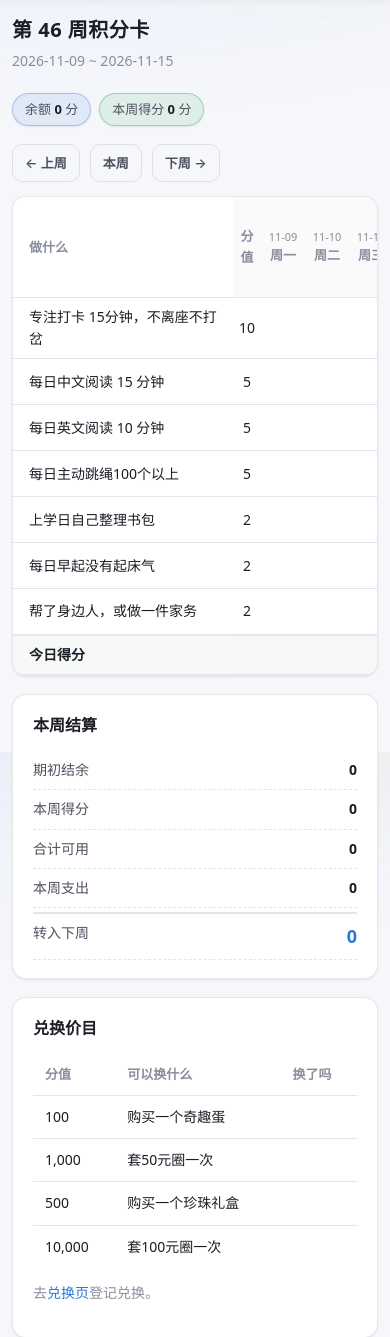
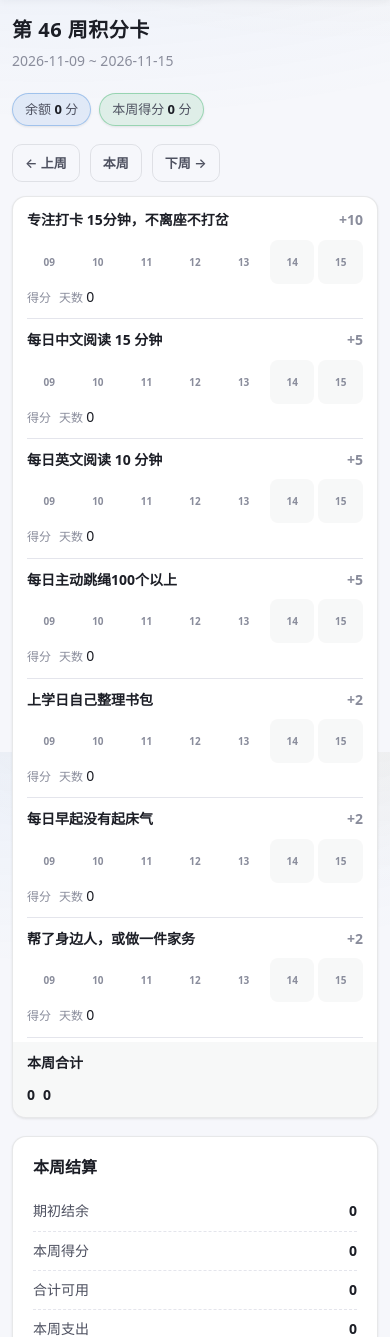
Before and after one commit to wangweitung/kid-points, a Flask app: page /week in a window 390 px wide. Shown: the part 92-1429 px from the top of the page. Run offline with Flask 3, Linux system fonts and the light colour scheme; the visitor is signed in with stand-in values (Sample User, id 1); data comes from the database, SQL or seed files in the repository; tables that the repository leaves empty hold one stand-in row (values such as "Sample post").

Commit message:
周积分卡重构为 Grid 布局：移动端任务卡片化、7 格平铺，无需横向滚动

```diff
--- a/app/static/app.js
+++ b/app/static/app.js
@@ -44,8 +44,11 @@ async function doTick(el) {
 
 function applyTick(el, data) {
   el.classList.toggle('done', !!data.done);
-  // week table cell: keep the check mark in sync without a page refresh
-  if (el.classList.contains('cell')) el.textContent = data.done ? '✓' : '';
+  // week board cell: keep the check mark in sync without a page refresh
+  if (el.classList.contains('cell')) {
+    const mark = el.querySelector('.cell-mark');
+    if (mark) mark.textContent = data.done ? '✓' : '';
+  }
 
   setText('today-total', fmtNum(data.today_total));
   setText('today-count', String(data.today_count));
--- a/app/static/style.css
+++ b/app/static/style.css
@@ -279,45 +279,67 @@ table { border-collapse: collapse; width: 100%; }
 .expense { color: var(--danger); font-weight: 600; }
 .row-inactive td { opacity: 0.55; }
 
-.week-table th, .week-table td {
+/* week board: grid layout, no horizontal scroll on mobile */
+.week-board {
+  display: grid;
+  grid-template-columns: minmax(140px, 1.5fr) 52px repeat(7, minmax(44px, 1fr)) 60px 68px;
+  align-items: center;
+  padding: 4px 14px 8px;
+  overflow: visible;
+}
+.wrow { display: contents; }
+.wc {
+  padding: 8px 4px;
   border-bottom: 1px solid var(--grid);
-  padding: 8px 6px;
   text-align: center;
+  min-width: 0;
 }
-.week-table .col-task { text-align: left; min-width: 220px; padding-left: 16px; }
-.week-table .col-value, .week-table .col-sum { font-variant-numeric: tabular-nums; }
-.week-table thead th {
-  color: var(--muted);
-  font-size: 13px;
-  background: rgba(11, 11, 11, 0.02);
+.wc-name {
+  text-align: left;
+  padding-left: 6px;
+  font-weight: 500;
+  overflow-wrap: anywhere;
 }
-.col-day-date {
+.wc-value, .wc-score, .wc-days { font-variant-numeric: tabular-nums; white-space: nowrap; }
+.wc-daystrip { display: contents; }
+.wc-day-date { display: none; }
+.wrow-head .wc { color: var(--muted); font-size: 13px; font-weight: 600; background: rgba(28, 30, 38, 0.02); }
+.wrow-head .wc-day { display: flex; flex-direction: column; align-items: center; justify-content: center; gap: 0; }
+.wrow-head .wc-day-date {
   display: block;
   font-size: 11px;
   font-weight: 400;
   color: var(--muted);
   font-variant-numeric: tabular-nums;
 }
-.col-day-name { display: block; font-weight: 600; }
-.col-day.today .col-day-date { color: var(--primary); }
-.col-day.today .col-day-name { color: var(--primary); }
-.week-table .num { text-align: right; padding-right: 12px; }
-.cell {
-  width: 46px;
-  min-width: 46px;
+.wc-day-name { display: block; font-weight: 600; }
+.wc-day.today .wc-day-date { color: var(--primary); }
+.wc-day.today .wc-day-name { color: var(--primary); }
+.wc.cell {
+  display: flex;
+  flex-direction: column;
+  align-items: center;
+  justify-content: center;
   height: 42px;
   cursor: pointer;
   user-select: none;
   font-weight: 700;
-  color: transparent;
   border-radius: 8px;
 }
-.cell:hover:not(.future):not(.locked) { background: rgba(42, 120, 214, 0.1); }
-.cell.done { background: var(--good); color: #fff; }
-.cell.future { cursor: default; background: rgba(11, 11, 11, 0.03); }
-.cell.locked { cursor: default; }
-.cell.busy { opacity: 0.6; pointer-events: none; }
-.row-total td { background: rgba(11, 11, 11, 0.03); font-weight: 700; border-top: 2px solid var(--grid); }
+.wc.cell .cell-mark { color: transparent; line-height: 1.2; }
+.wc.cell:hover:not(.future):not(.locked) { background: rgba(42, 120, 214, 0.1); }
+.wc.cell.done { background: var(--good); border-color: var(--good); }
+.wc.cell.done .cell-mark { color: #fff; }
+.wc.cell.future { cursor: default; background: rgba(28, 30, 38, 0.03); }
+.wc.cell.locked { cursor: default; }
+.wc.cell.busy { opacity: 0.6; pointer-events: none; }
+.wrow-total .wc {
+  background: rgba(28, 30, 38, 0.03);
+  font-weight: 700;
+  border-bottom: none;
+  border-top: 2px solid var(--grid);
+  padding: 10px 4px;
+}
 
 /* ---------- month calendar ---------- */
 .cal-card { padding: 14px; }
@@ -603,17 +625,46 @@ code {
   .btn { padding: 10px 18px; font-size: 15px; }
   .nav a.active { box-shadow: none; }
   .task-card { padding: 15px 14px; }
-  .cell { width: 44px; min-width: 44px; height: 46px; }
 
-  /* tables: keep the task/date column visible while scrolling sideways */
-  .week-table .col-task {
-    position: sticky;
-    left: 0;
-    z-index: 1;
-    background: var(--surface);
-    box-shadow: 1px 0 0 var(--grid);
+  /* week board: card-style rows, no horizontal scrolling */
+  .week-board { display: block; padding: 2px 14px 8px; }
+  .wrow {
+    display: flex;
+    flex-wrap: wrap;
+    align-items: center;
+    gap: 2px 8px;
+    padding: 10px 0;
+    border-bottom: 1px solid var(--grid);
   }
-  .week-table .row-total .col-task { background: rgba(28, 30, 38, 0.03); }
+  .wrow-head { display: none; }
+  .wc { border: none; padding: 0; }
+  .wc-name { flex: 1 1 auto; font-weight: 600; }
+  .wc-value { flex: 0 0 auto; color: var(--muted); font-weight: 600; }
+  .wc-score::before { content: "得分 "; font-size: 12px; color: var(--muted); font-weight: 400; }
+  .wc-days::before { content: "天数 "; font-size: 12px; color: var(--muted); font-weight: 400; }
+  .wc-daystrip { flex: 0 0 100%; display: flex; gap: 4px; margin-top: 6px; }
+  .wc-day-date {
+    display: block;
+    font-size: 10px;
+    color: var(--muted);
+    line-height: 1.2;
+    font-variant-numeric: tabular-nums;
+  }
+  .wc.cell { flex: 1 1 0; min-width: 0; height: 44px; }
+  .wc.cell.done .wc-day-date { color: rgba(255, 255, 255, 0.85); }
+  .wrow-total {
+    background: rgba(28, 30, 38, 0.03);
+    margin: 4px -14px -8px;
+    padding: 10px 14px;
+    border-radius: 0 0 14px 14px;
+    border-bottom: none;
+  }
+  .wrow-total .wc { background: transparent; border-top: none; padding: 0; }
+  .wrow-total .wc-day { flex: 1 1 0; min-width: 0; text-align: center; font-weight: 700; }
+  .wrow-total .wc-score::before, .wrow-total .wc-days::before { content: none; }
+  .wrow-total .wc-name { flex: 1 1 auto; }
+
+  /* tables: keep the date column visible while scrolling sideways */
   .data-table th:first-child, .data-table td:first-child {
     position: sticky;
     left: 0;
--- a/app/templates/ui-guide.html
+++ b/app/templates/ui-guide.html
@@ -60,7 +60,7 @@
     <thead><tr><th>区域</th><th>类名 / ID</th><th>说明</th></tr></thead>
     <tbody>
       <tr><td>翻周按钮</td><td><code>.week-nav</code></td><td>上周 / 本周 / 下周</td></tr>
-      <tr><td>周积分卡表格</td><td><code>.table-wrap</code> 里的 <code>.week-table</code></td><td>每天格子 <code>.cell</code>（完成 <code>.done</code>、未来 <code>.future</code>、锁定 <code>.locked</code>）</td></tr>
+      <tr><td>周积分卡表格</td><td><code>.week-board</code>（行 <code>.wrow</code>，格子 <code>.wc</code>）</td><td>桌面为 Grid 表格；手机端每个任务一行卡片、7 个打卡格平铺，无需横向滚动。打卡格 <code>.cell</code>（完成 <code>.done</code>、未来 <code>.future</code>、锁定 <code>.locked</code>，勾选标记 <code>.cell-mark</code>）</td></tr>
       <tr><td>本周得分 / 完成天数</td><td><code>#week-total</code> <code>#week-days</code></td><td>合计行；每行小计挂 <code>data-task-score</code> / <code>data-task-days</code></td></tr>
       <tr><td>每日合计</td><td><code>data-day-total</code></td><td>合计行每天的分数</td></tr>
       <tr><td>本周结算</td><td><code>.settle</code>，条目 <code>#set-opening</code> 等以 <code>set-</code> 开头</td><td>期初 / 得分 / 可用 / 支出 / 转入下周</td></tr>
--- a/app/templates/week.html
+++ b/app/templates/week.html
@@ -18,48 +18,51 @@
   <a class="btn btn-ghost" href="{{ url_for('views.week', date=next_date, child=child['id']) }}">下周 →</a>
 </div>
 
-<div class="table-wrap card">
-  <table class="week-table">
-    <thead>
-      <tr>
-        <th class="col-task">做什么</th>
-        <th class="col-value">分值</th>
+<div class="card week-board">
+  <div class="wrow wrow-head">
+    <span class="wc wc-name">做什么</span>
+    <span class="wc wc-value num">分值</span>
+    <div class="wc-daystrip">
       {% for i in range(7) %}
-        <th class="col-day{% if days[i] == today_d %} today{% endif %}">
-          <span class="col-day-date">{{ days[i].strftime('%m-%d') }}</span>
-          <span class="col-day-name">{{ weekday_names[i] }}</span>
-        </th>
+      <span class="wc wc-day{% if days[i] == today_d %} today{% endif %}">
+        <span class="wc-day-date">{{ days[i].strftime('%m-%d') }}</span>
+        <span class="wc-day-name">{{ weekday_names[i] }}</span>
+      </span>
       {% endfor %}
-        <th class="col-sum">本周得分</th>
-        <th class="col-sum">完成天数</th>
-      </tr>
-    </thead>
-    <tbody>
+    </div>
+    <span class="wc wc-score num">本周得分</span>
+    <span class="wc wc-days num">完成天数</span>
+  </div>
   {% for row in task_rows %}
-      <tr>
-        <td class="col-task">{{ row.task['name'] }}</td>
-        <td class="col-value">{{ row.task['value']|fmt }}</td>
+  <div class="wrow wrow-task">
+    <span class="wc wc-name">{{ row.task['name'] }}</span>
+    <span class="wc wc-value num">+{{ row.task['value']|fmt }}</span>
+    <div class="wc-daystrip">
       {% for i in range(7) %}
         {% set d = days[i] %}
         {% set locked = d < today_d and not past_edit %}
-          <td class="cell{% if row.checked[i] %} done{% endif %}{% if d > today_d %} future{% endif %}{% if locked %} locked{% endif %}"
-              {% if d <= today_d and not locked %}data-tick data-child="{{ child['id'] }}" data-task="{{ row.task['id'] }}" data-date="{{ d.isoformat() }}"{% endif %}>{% if row.checked[i] %}✓{% endif %}</td>
+        <span class="wc wc-day cell{% if row.checked[i] %} done{% endif %}{% if d > today_d %} future{% endif %}{% if locked %} locked{% endif %}"
+              {% if d <= today_d and not locked %}data-tick data-child="{{ child['id'] }}" data-task="{{ row.task['id'] }}" data-date="{{ d.isoformat() }}"{% endif %}>
+          <span class="wc-day-date">{{ d.strftime('%d') }}</span>
+          <span class="cell-mark">{% if row.checked[i] %}✓{% endif %}</span>
+        </span>
       {% endfor %}
-        <td class="num col-sum" data-task-score="{{ row.task['id'] }}">{{ row.score|fmt if row.score is not none else '' }}</td>
-        <td class="num col-sum" data-task-days="{{ row.task['id'] }}">{{ row.days }}</td>
-      </tr>
+    </div>
+    <span class="wc wc-score num" data-task-score="{{ row.task['id'] }}">{{ row.score|fmt if row.score is not none else '' }}</span>
+    <span class="wc wc-days num" data-task-days="{{ row.task['id'] }}">{{ row.days }}</span>
+  </div>
   {% endfor %}
-      <tr class="row-total">
-        <td class="col-task">今日得分</td>
-        <td class="col-value"></td>
+  <div class="wrow wrow-total">
+    <span class="wc wc-name">本周合计</span>
+    <span class="wc wc-value num"></span>
+    <div class="wc-daystrip">
       {% for d in days %}
-          <td class="num col-day" data-day-total="{{ d.isoformat() }}">{{ day_totals[loop.index0]|fmt if day_totals[loop.index0] else '' }}</td>
+      <span class="wc wc-day num" data-day-total="{{ d.isoformat() }}">{{ day_totals[loop.index0]|fmt if day_totals[loop.index0] else '' }}</span>
       {% endfor %}
-        <td class="num col-sum" id="week-total">{{ week_score|fmt }}</td>
-        <td class="num col-sum" id="week-days">{{ week_days }}</td>
-      </tr>
-    </tbody>
-  </table>
+    </div>
+    <span class="wc wc-score num" id="week-total">{{ week_score|fmt }}</span>
+    <span class="wc wc-days num" id="week-days">{{ week_days }}</span>
+  </div>
 </div>
 
 <div class="week-cols">
```
Lines whose indentation alone changed are shown as unchanged.
